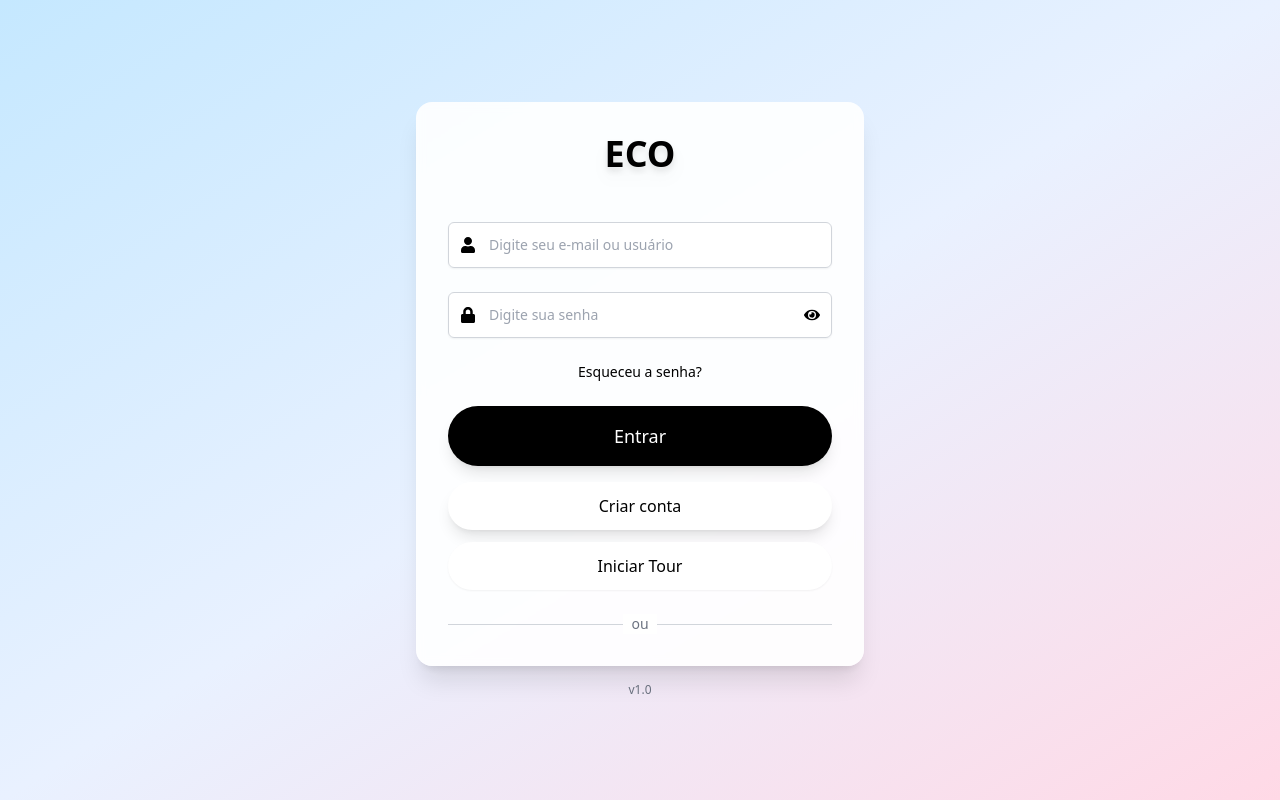
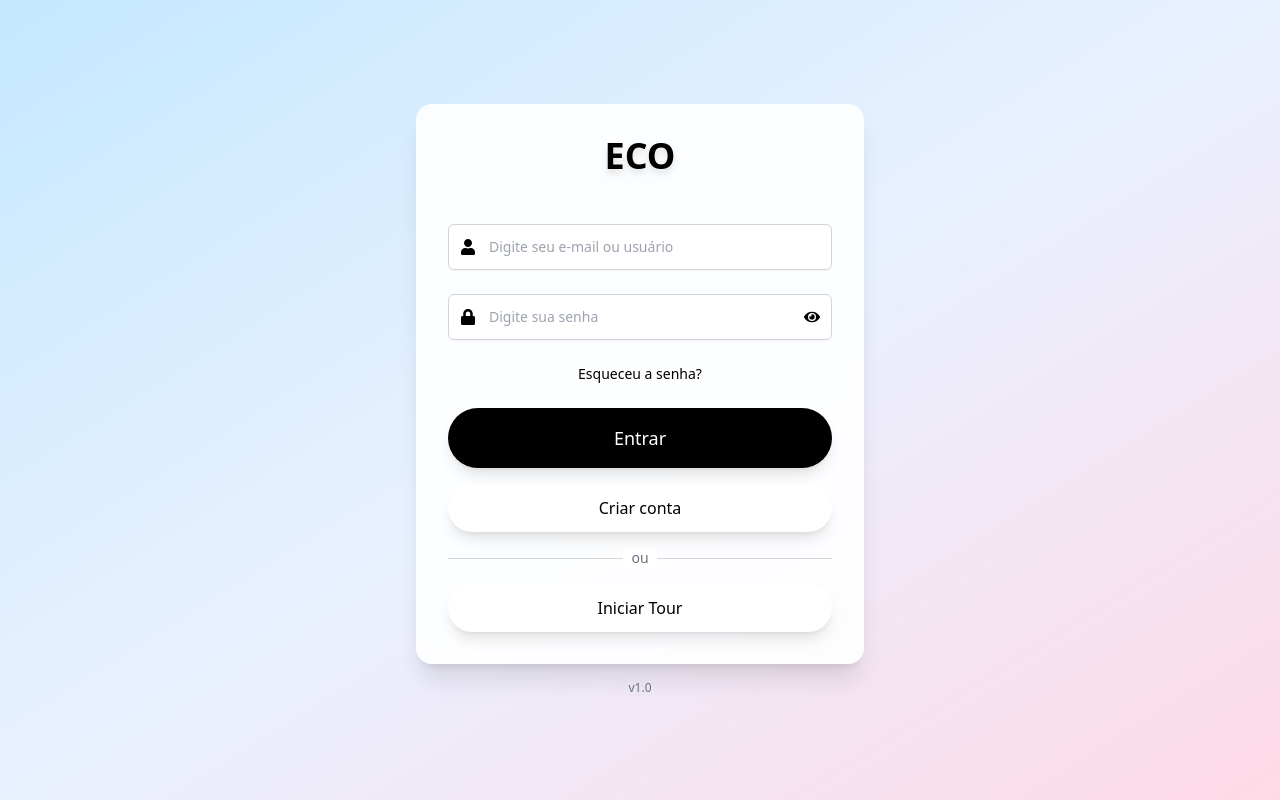
Before and after one commit to Bigajax/ECO, a React (Vite) app: page /login in a window 1280 px wide. Built offline with nearby package versions, Linux system fonts and the light colour scheme; no server answers.

Commit message:
Update LoginPage.tsx

```diff
--- a/src/app/LoginPage.tsx
+++ b/src/app/LoginPage.tsx
@@ -285,30 +285,28 @@ const LoginPage: React.FC = () => {
                     </button>
                 </form>
 
-                <div className="text-center mt-4 space-y-3">
+                <div className="text-center mt-4 space-y-4">
                     <button
                         onClick={() => navigate('/signup')}
                         className="w-full py-3 bg-white text-black rounded-full font-medium transition-all duration-300 shadow-lg focus:outline-none focus:ring-2 focus:ring-indigo-500 focus:ring-offset-2"
                     >
                         Criar conta
                     </button>
-
+                    <div className="relative">
+                        <div className="absolute inset-0 flex items-center" aria-hidden="true">
+                            <div className="w-full border-t border-gray-300" />
+                        </div>
+                        <div className="relative flex justify-center text-sm">
+                            <span className="bg-white px-2 text-gray-500">ou</span>
+                        </div>
+                    </div>
                     <button
                         type="button"
                         onClick={handleOpenTour}
-                        className="w-full py-3  bg-white text-black rounded-full font-medium transition-all duration-300  shadow-sm focus:outline-none focus:ring-2 focus:ring-indigo-500 focus:ring-offset-2" // Estilo do botão Iniciar Tour
+                        className="w-full py-3  bg-white text-black rounded-full font-medium transition-all duration-300  shadow-lg focus:outline-none focus:ring-2 focus:ring-indigo-500 focus:ring-offset-2"
                     >
                         Iniciar Tour
                     </button>
-                </div>
-
-                <div className="mt-6 relative">
-                    <div className="absolute inset-0 flex items-center" aria-hidden="true">
-                        <div className="w-full border-t border-gray-300" />
-                    </div>
-                    <div className="relative flex justify-center text-sm">
-                        <span className="bg-white px-2 text-gray-500">ou</span>
-                    </div>
                 </div>
             </div>
             <p className="mt-4 text-xs text-gray-500">v1.0</p>
```
